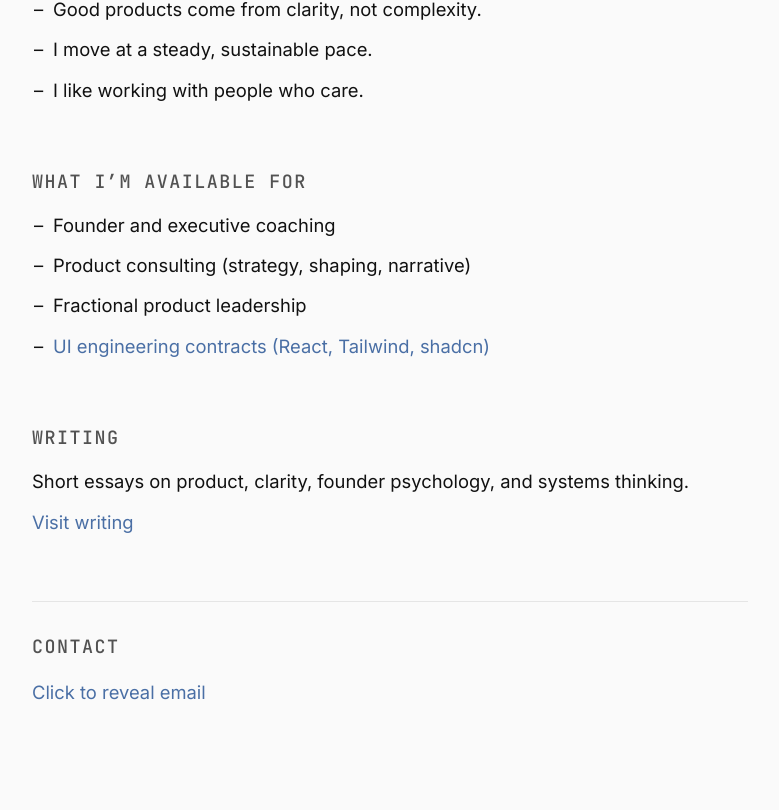
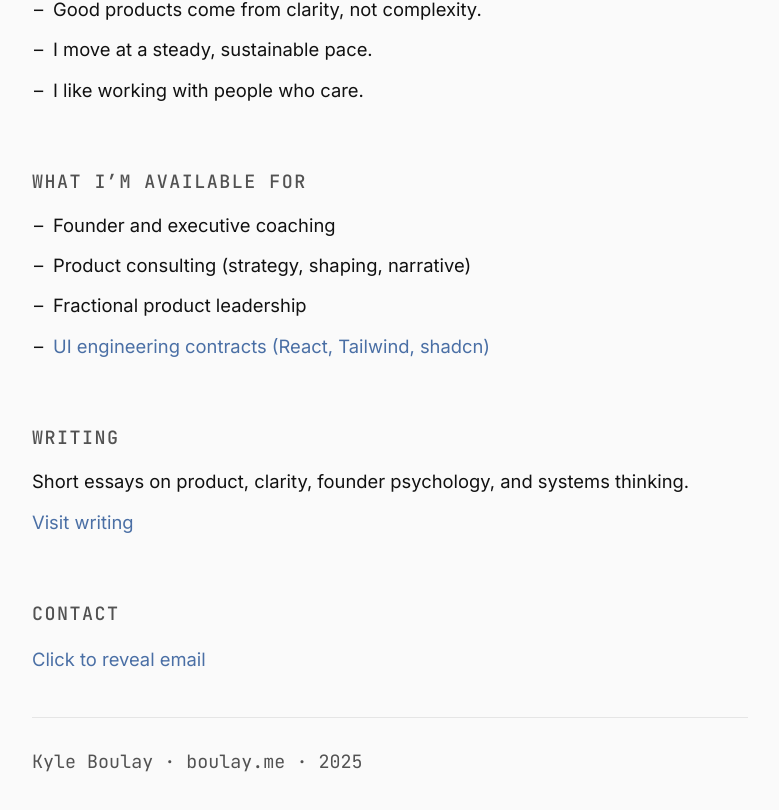
Before and after one commit to kysebo/boulay-site, a Next.js app: page / in a window 1280 px wide. Shown: the part 1148-1958 px from the top of the page, without its empty margins (31-810 px from the left). Built offline with nearby package versions, Linux system fonts and the light colour scheme.

Commit message:
homepage changes - added footer

```diff
--- a/app/page.tsx
+++ b/app/page.tsx
@@ -7,8 +7,10 @@ export default function Home() {
   const [showEmail, setShowEmail] = useState(false)
 
   return (
+    <>
     <main role='main' className="min-h-screen bg-[#fafafa] text-[#111]">
-      <div className="max-w-[800px] mx-auto md:mx-0 md:ml-4 px-8 py-16">
+      <div className="max-w-[800px] mx-auto md:mx-0 md:ml-4 px-8 pt-16 pb-8">
+
         {/* ETHOS */}
         <header>
           <section className="pb-6">
@@ -25,6 +27,8 @@ export default function Home() {
             </p>
           </section>
         </header>
+
+
 
         {/* WHAT I WORK ON */}
         <section className="mt-6 border-t border-neutral-200 pt-12">
@@ -103,7 +107,7 @@ export default function Home() {
         </section>
 
         {/* CONTACT */}
-        <section className="border-t border-neutral-200 pt-6 mt-12">
+        <section className="mt-12">
           <h2 className="font-mono text-sm uppercase tracking-[0.08em] font-medium text-neutral-600 mb-3">
             Contact
           </h2>
@@ -127,5 +131,16 @@ export default function Home() {
         </section>
       </div>
     </main>
+
+    <footer className="bg-[#fafafa] text-[#111]">
+      <div className="max-w-[800px] mx-auto md:mx-0 md:ml-4 px-8 pb-8">
+        <div className="border-t border-neutral-200 pt-6">
+          <p className="font-mono text-sm text-neutral-600">
+            Kyle Boulay · boulay.me · {new Date().getFullYear()}
+          </p>
+        </div>
+      </div>
+    </footer>
+  </>
   );
 }
```
